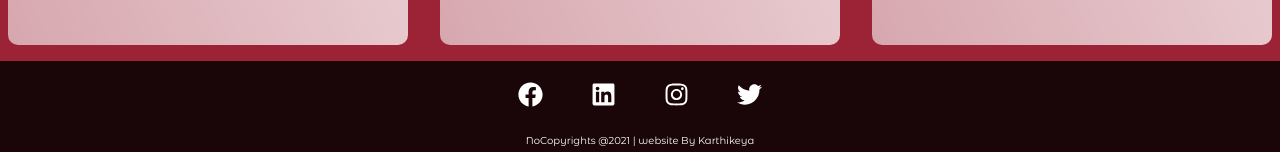
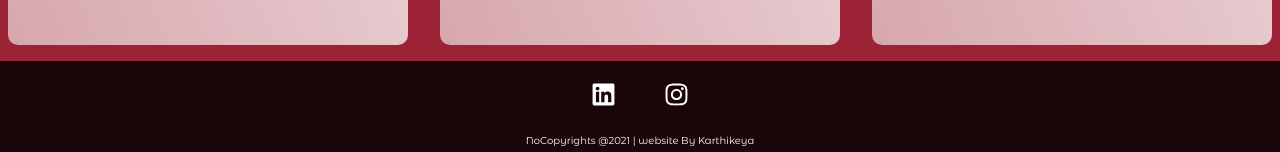
Before and after one commit to Daku1/TheSanctuary, a React (Create React App) app: page / in a window 1280 px wide. Shown: the part 1777-1929 px from the top of the page. Built offline with nearby package versions, Linux system fonts and the light colour scheme.

Commit message:
completed

```diff
--- a/src/components/Footer/Footer.css
+++ b/src/components/Footer/Footer.css
@@ -29,3 +29,7 @@ p {
     font-size: 10px;
     margin-bottom: 0.5rem;
 }
+
+.icons a {
+    color: white;
+}
--- a/src/components/Footer/Footer.js
+++ b/src/components/Footer/Footer.js
@@ -1,22 +1,20 @@
 import React from 'react'
 import './Footer.css'
+import { FaLinkedin, FaInstagram } from 'react-icons/fa'
 
-import { FaFacebook, FaLinkedin, FaInstagram, FaTwitter } from 'react-icons/fa'
 function Footer() {
     return (
         <div className="Footer-wrapper">
             <ul className="ssicons">
                 <li className="icons">
-                    <FaFacebook />
+                    <a href="https://www.linkedin.com/in/mkarthikeya/">
+                        <FaLinkedin />
+                    </a>
                 </li>
                 <li className="icons">
-                    <FaLinkedin />
-                </li>
-                <li className="icons">
-                    <FaInstagram />
-                </li>
-                <li className="icons">
-                    <FaTwitter />
+                    <a href="https://www.instagram.com/karthik_bht/">
+                        <FaInstagram />
+                    </a>
                 </li>
             </ul>
             <p>NoCopyrights @2021 | website By Karthikeya</p>
```
